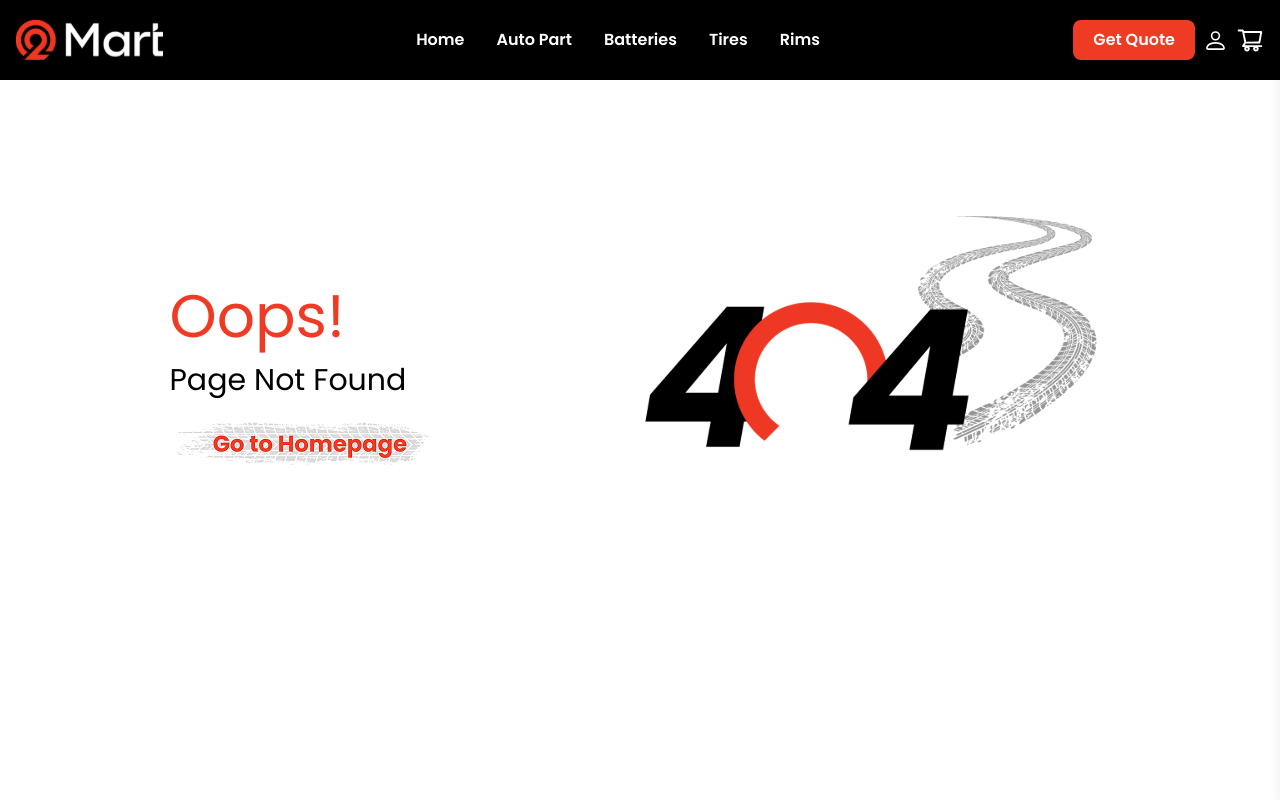
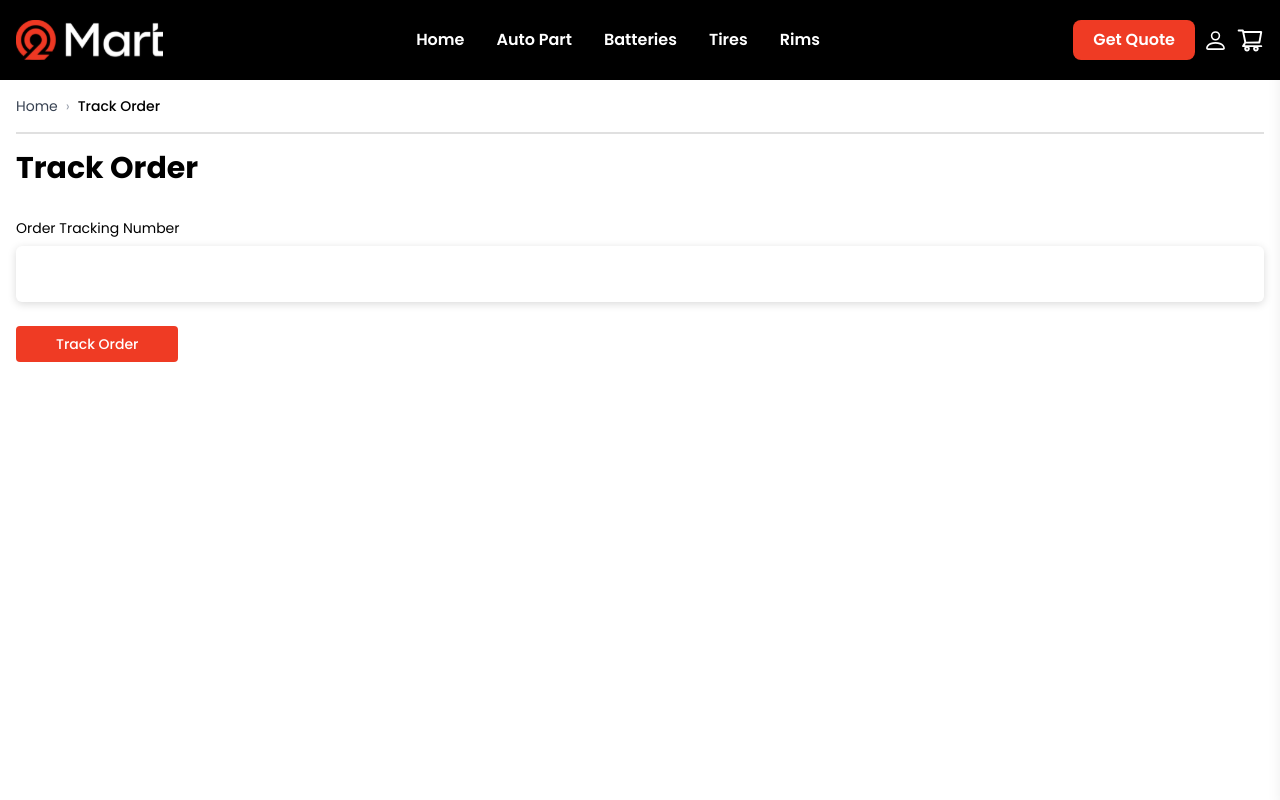
Before and after one commit to momarzouq/O2Mart, a React (Vite) app: page /track-order in a window 1280 px wide. Shown: the top 800 px of the page. Built offline with nearby package versions, Linux system fonts and the light colour scheme.

Commit message:
finish order track and edit wishlist cart

```diff
--- a/src/App.jsx
+++ b/src/App.jsx
@@ -16,7 +16,7 @@ import Comparsion from "./components/Comparsion";
 import Dashboard from "./pages/dashboard/Index";
 import Wishlist from "./pages/dashboard/Wishlist";
 import Orders from "./pages/dashboard/Orders";
-import TrackOrder from "./pages/dashboard/TrackOrder";
+import DashboardTrackOrder from "./pages/dashboard/TrackOrder";
 import SavedCards from "./pages/dashboard/SavedCards";
 import AddressBook from "./pages/dashboard/AddressBook";
 import AccountDetails from "./pages/dashboard/AccountDetails";
@@ -27,6 +27,7 @@ import Checkout from "./components/Checkout";
 import ThankYou from "./components/ThankYou";
 import AboutUs from "./pages/AboutUs";
 import ContactUs from "./pages/ContactUs";
+import TrackOrder from "./pages/TrackOrder";
 
 function App() {
   return (
@@ -40,14 +41,14 @@ function App() {
         <Route path="/login" element={<Login />} />
         <Route path="/signin" element={<SignIn />} />
         <Route path="/forgotpassword" element={<ForgotPassword />} />
-        <Route path="/home/shop" element={<Shop />} />
+        <Route path="/shop" element={<Shop />} />
         <Route path="/product/:id" element={<ProductDetails />} />
         <Route path="/inquiry" element={<Inquiry />} />
         <Route path="/comparsion" element={<Comparsion />} />
         <Route path="/dashboard" element={<Dashboard />} />
         <Route path="/wishlist" element={<Wishlist />} />
         <Route path="/orders" element={<Orders />} />
-        <Route path="/order-tracking" element={<TrackOrder />} />
+        <Route path="/order-tracking" element={<DashboardTrackOrder />} />
         <Route path="/saved-cards" element={<SavedCards />} />
         <Route path="/addresses" element={<AddressBook />} />
         <Route path="/account-details" element={<AccountDetails />} />
@@ -58,6 +59,7 @@ function App() {
         <Route path="/thank-you" element={<ThankYou />} />
         <Route path="/about-us" element={<AboutUs />} />
         <Route path="/contact-us" element={<ContactUs />} />
+        <Route path="/track-order" element={<TrackOrder />} />
         <Route path="/*" element={<NotFound />} />
       </Routes>
     </Layout>
--- a/src/index.css
+++ b/src/index.css
@@ -126,3 +126,8 @@ ul.spec-list {
   border-left: 1px solid #9c9c9c;
   border-right: 1px solid #9c9c9c;
 }
+
+
+.tracking-order-input {
+  box-shadow: 0 2px 8px rgba(0, 0, 0, 0.15); /* Shadow from all directions */
+}
--- /dev/null
+++ b/src/pages/TrackOrder.jsx
@@ -0,0 +1,23 @@
+import React from "react";
+import Container from "../UI/Container";
+import { Breadcrumb } from "../UI/Breadcrumb";
+
+export default function TrackOrder() {
+  return (
+    <Container>
+      <Breadcrumb
+        items={[{ label: "Home", href: "/" }, { label: "Track Order" }]}
+      />
+      <h3 className="text-3xl font-bold mt-4">Track Order</h3>
+      <div className="space-y-6 mt-8">
+        <div className="flex flex-col ">
+          <label className="text-sm  mb-2">Order Tracking Number</label>
+          <input className="block tracking-order-input  p-4 rounded-md outline-none" />
+        </div>
+        <button className="text-white text-sm font-medium bg-Brand py-2 px-10 rounded">
+          Track Order
+        </button>
+      </div>
+    </Container>
+  );
+}
--- a/src/pages/dashboard/Wishlist.jsx
+++ b/src/pages/dashboard/Wishlist.jsx
@@ -60,11 +60,11 @@ const Wishlist = () => {
       <div className="flex md:justify-start">
           <DashboardSideNav />
         </div>
-        <div className="grid grid-cols-3 md:grid-cols-1 gap-4">
+        <div className="flex flex-wrap justify-center gap-4">
           {TiresProducts.map((product) => (
             <div
               key={product.id}
-              className="relative flex flex-col items-center justify-center border p-4 space-y-2"
+              className="relative flex flex-col items-center justify-center border p-4 space-y-2 max-h-fit"
             >
               {/* Brand Of Product & Add To Favorit & Comprison */}
               <div className=" flex items-center">
```
